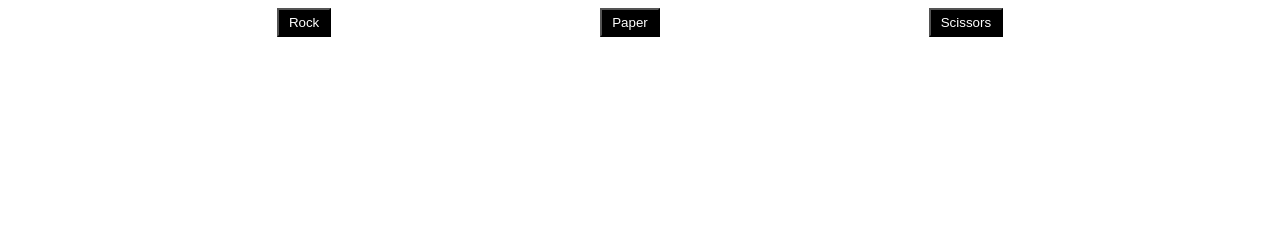
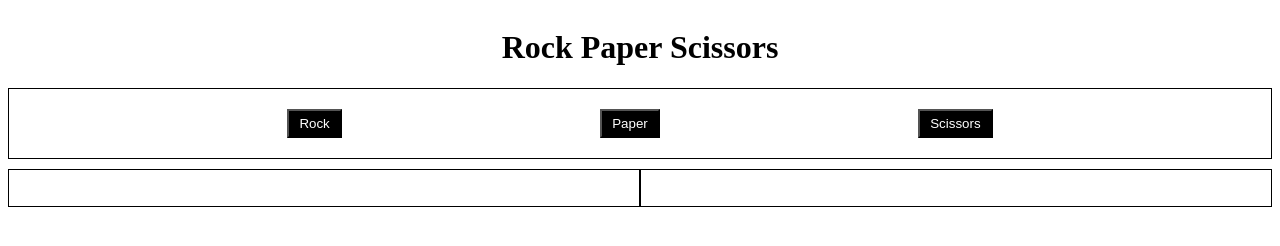
Before and after one commit to angustaylor1/Rock-Paper-Scissors, a plain HTML site: page index.html in a window 1280 px wide. Drawn offline with Linux system fonts and the light colour scheme.

Commit message:
add basic style and a heading

```diff
--- a/index.html
+++ b/index.html
@@ -7,6 +7,7 @@
     <link rel="stylesheet" href="./style.css">
 </head>
 <body>
+    <h1>Rock Paper Scissors</h1>
     <div id="container">
         <button id="rock">Rock</button>
         <button id="paper">Paper</button>
--- a/style.css
+++ b/style.css
@@ -1,12 +1,30 @@
+body {
+    display: flex;
+    flex-direction: column;
+}
+h1 {
+    text-align: center;
+}
 #container {
     display: flex;
     justify-content: space-evenly;
+    padding: 20px;
+    margin-bottom: 10px;
 }
 
 #container > button {
     padding: 5px 10px;
     background-color: black;
     color: white;
+}
+
+#round-results, #round-scores, #container {
+    border: 1px solid black;
+
+}
+#round-results, #round-scores {
+    padding: 10px;
+    flex: 1;
 }
 
 #results {
```
